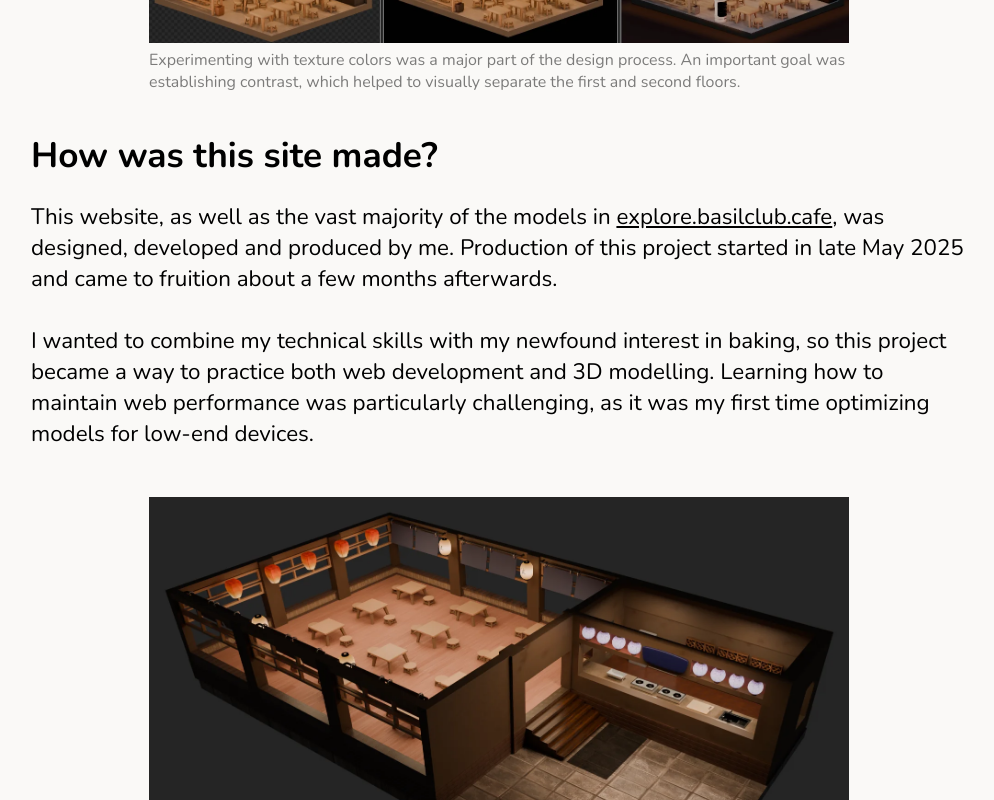
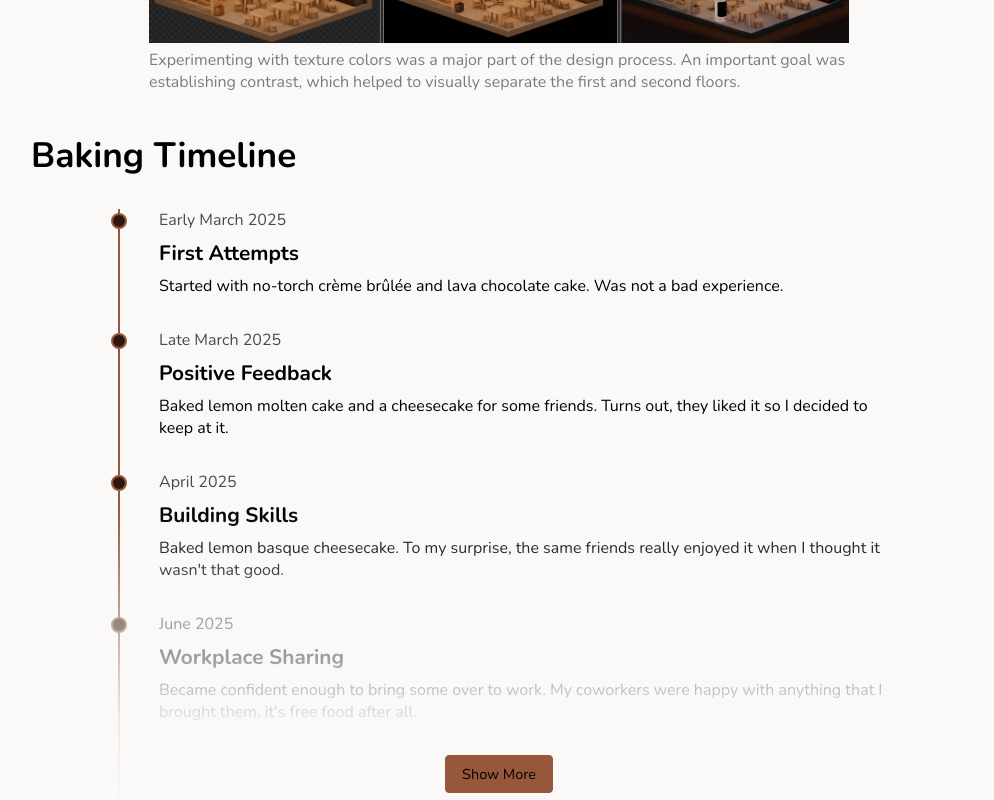
Before and after one commit to sen-trie/basil-main, a SvelteKit app: page /about in a window 1280 px wide. Shown: the part 1220-2020 px from the top of the page, without its empty margins (141-1135 px from the left). Built offline with nearby package versions, Linux system fonts and the light colour scheme.

Commit message:
About: Added a timeline section

```diff
--- a/src/lib/recipes/Alfajores.json
+++ b/src/lib/recipes/Alfajores.json
@@ -1,5 +1,6 @@
 {
 	"pan": "['fac']{22} servings",
+	"altTitle": "Alfajores (Argentinian Variant)",
 	"cuisine": "Argentinian",
 	"referenceText": "El Mundo Eats",
 	"referenceLink": "https://www.elmundoeats.com/classic-argentine-alfajores/",
--- a/src/routes/about/+page.svelte
+++ b/src/routes/about/+page.svelte
@@ -1,5 +1,6 @@
 <script>
 	import { getContext } from 'svelte';
+	import Timeline from './Timeline.svelte';
 
 	const images = getContext('images');
 </script>
@@ -34,6 +35,10 @@
 			was establishing contrast, which helped to visually separate the first and second floors.
 		</figcaption>
 	</figure>
+	<br />
+	<h1>Baking Timeline</h1>
+	<br />
+	<Timeline />
 	<br />
 	<h1>How was this site made?</h1>
 	<br />
--- /dev/null
+++ b/src/routes/about/Timeline.svelte
@@ -0,0 +1,184 @@
+<script>
+	import { getContext } from 'svelte';
+
+	const images = getContext('images');
+	let isExpanded = $state(false);
+
+	const timelineEvents = [
+		{
+			date: 'Early March 2025',
+			title: 'First Attempts',
+			description:
+				'Started with no-torch crème brûlée and lava chocolate cake. Was not a bad experience.'
+		},
+		{
+			date: 'Late March 2025',
+			title: 'Positive Feedback',
+			description:
+				'Baked lemon molten cake and a cheesecake for some friends. Turns out, they liked it so I decided to keep at it.'
+		},
+		{
+			date: 'April 2025',
+			title: 'Building Skills',
+			description:
+				"Baked lemon basque cheesecake. To my surprise, the same friends really enjoyed it when I thought it wasn't that good."
+		},
+		{
+			date: 'June 2025',
+			title: 'Workplace Sharing',
+			description:
+				"Became confident enough to bring some over to work. My coworkers were happy with anything that I brought them, it's free food after all."
+		},
+		{
+			date: 'July 2025',
+			title: 'Expanding Repertoire',
+			description:
+				'Fulfilled a streak of requests from friends, family and coworkers. I wanted to expand my repertoire from the usual baked goods.'
+		},
+		{
+			date: 'August 2025',
+			title: 'Presentation Focus',
+			description:
+				'Started practising piping techniques and worked on visual appeal. For subsequent bakes, added emphasis to presentation.'
+		},
+		{
+			date: 'September 2025',
+			title: 'International Flavors',
+			description:
+				'Experimented with exotic flavors and dishes not typically found locally like ube cheesecake and alfajores.'
+		},
+		{
+			date: 'Present',
+			title: 'Continuous Learning',
+			description:
+				'Still experimenting, still learning, occasionally failing. Each bake teaches me something new.'
+		}
+	];
+
+	const visibleEvents = $derived(isExpanded ? timelineEvents : timelineEvents.slice(0, 4));
+</script>
+
+<div class="timeline-container">
+	<div class:not-expanded={!isExpanded}>
+		{#each visibleEvents as event}
+			<div class="timeline-item">
+				<div class="timeline-dot"></div>
+				<div class="timeline-content">
+					<div class="timeline-date">{event.date}</div>
+					<h3>{event.title}</h3>
+					<p>{event.description}</p>
+				</div>
+			</div>
+		{/each}
+
+		{#if !isExpanded}
+			<div class="expand-button-container">
+				<button class="expand-button" onclick={() => (isExpanded = true)}> Show More </button>
+			</div>
+		{/if}
+	</div>
+</div>
+
+<style lang="scss">
+	.timeline-container {
+		position: relative;
+		width: min(800px, 100%);
+		margin: 8px auto 16px;
+
+		&::before {
+			content: '';
+			position: absolute;
+			width: 2px;
+			background-color: light-dark(var(--light-accent), var(--dark-accent));
+			top: 0;
+			bottom: 0;
+			left: 19px;
+		}
+	}
+
+	.not-expanded::before {
+		content: '';
+		position: absolute;
+		left: 0;
+		right: 0;
+		bottom: 0;
+		height: 300px;
+		z-index: 1;
+		background: linear-gradient(
+			to bottom,
+			color-mix(in srgb, light-dark(#faf9f7, #27221b), transparent 100%) 0%,
+			color-mix(in srgb, light-dark(#faf9f7, #27221b), transparent 10%) 70%,
+			light-dark(#faf9f7, #27221b) 100%
+		);
+		pointer-events: none;
+	}
+
+	.timeline-item {
+		position: relative;
+		display: flex;
+		align-items: flex-start;
+		margin-bottom: 2rem;
+
+		&:last-child {
+			margin-bottom: 0;
+		}
+	}
+
+	.timeline-dot {
+		width: 16px;
+		height: 16px;
+		background-color: light-dark(var(--light-text-strong), var(--dark-text-strong));
+		border: 2px solid light-dark(var(--light-accent), var(--dark-accent));
+		border-radius: 50%;
+		position: relative;
+		flex-shrink: 0;
+		margin-left: 12px;
+		margin-top: 4px;
+	}
+
+	.timeline-content {
+		margin-left: 32px;
+
+		h3 {
+			font-size: 1.3rem;
+			margin-bottom: 8px;
+		}
+
+		.timeline-date {
+			opacity: 0.7;
+			margin-bottom: 8px;
+		}
+	}
+
+	.expand-button-container {
+		position: relative;
+		bottom: 16px;
+		display: flex;
+		justify-content: center;
+		margin-top: 48px;
+		z-index: 2;
+
+		.expand-button {
+			background-color: light-dark(var(--light-accent), var(--dark-accent));
+			border: 1px solid light-dark(var(--light-accent), var(--dark-accent));
+			padding: 8px 16px;
+			border-radius: 4px;
+			cursor: pointer;
+			font-size: 0.9rem;
+		}
+	}
+
+	@media (max-width: 768px) {
+		.timeline-content {
+			margin-left: 24px;
+
+			.timeline-date {
+				font-size: 0.9rem;
+			}
+
+			h3 {
+				font-size: 1.2rem;
+			}
+		}
+	}
+</style>
--- a/src/routes/recipes/[slug]/+page.svelte
+++ b/src/routes/recipes/[slug]/+page.svelte
@@ -5,7 +5,7 @@
 
 	let { data } = $props();
 	let { slug, category, content } = data;
-	let { pan, referenceText, referenceLink, cuisine, segments } = JSON.parse(content);
+	let { pan, referenceText, referenceLink, cuisine, segments, altTitle = '' } = JSON.parse(content);
 
 	let factor = $state(1);
 	let activeStepIndex = $state(-1);
@@ -147,7 +147,7 @@
 		<a href="/category/{category}">{category}</a>
 	</div>
 	<div class="recipe-container">
-		<h1>{slug.replaceAll('_', ' ')}</h1>
+		<h1>{altTitle !== '' ? altTitle : slug.replaceAll('_', ' ')}</h1>
 		<div class="recipe-header flexbox">
 			<div class="recipe-header-text">
 				<h3>Yield: {parseServing(pan)}</h3>
```
